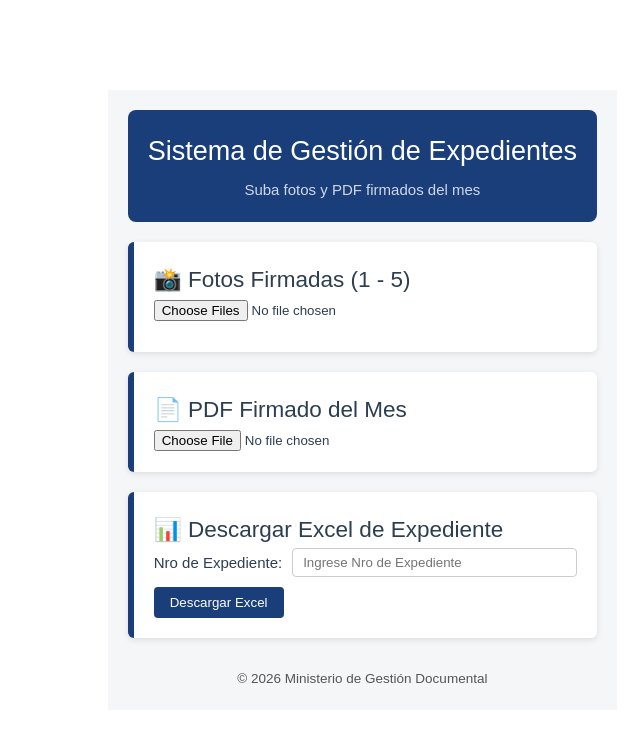
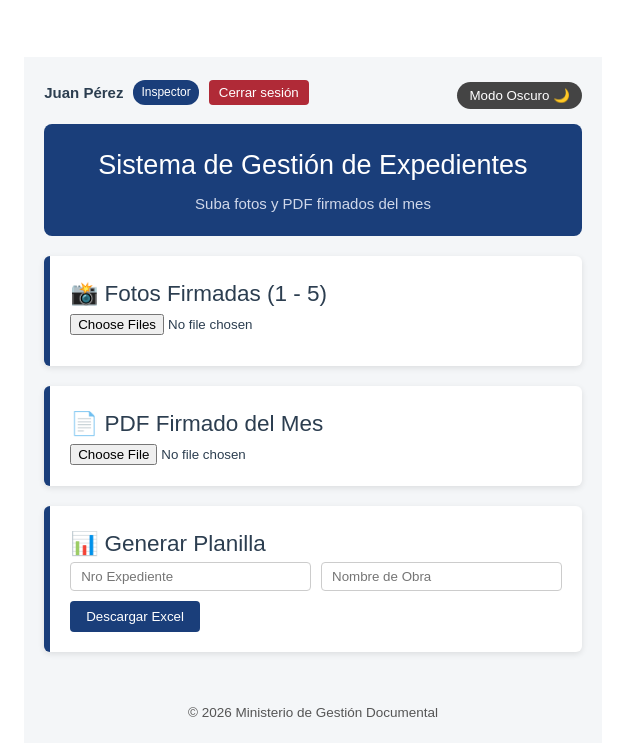
Before and after one commit to fHulk23/ALANCAY-PRACTICAS, a Vue app: page /InspecciondeObra in a window 1280 px wide. Shown: the top 756 px of the page, without its empty margins (23-663 px from the left). Built offline with nearby package versions, Linux system fonts and the light colour scheme.

Commit message:
modo oscuro y cierre de sesion botones

```diff
--- a/src/components/InspecciondeObra.vue
+++ b/src/components/InspecciondeObra.vue
@@ -1,5 +1,20 @@
 <template>
-  <div class="gov-container">
+  <div :class="['gov-container', { dark: darkMode }]">
+
+    <!-- Barra superior: perfil + modo oscuro -->
+    <div class="top-bar">
+      <div class="profile-info">
+        <span class="user-name">{{ usuario }}</span>
+        <span class="user-role">{{ rol }}</span>
+        <button class="logout-btn" @click="cerrarSesion">Cerrar sesión</button>
+      </div>
+
+      <button class="mode-btn" @click="toggleDarkMode">
+        {{ darkMode ? "Modo Claro ☀️" : "Modo Oscuro 🌙" }}
+      </button>
+    </div>
+
+    <!-- Header principal -->
     <header class="gov-header">
       <h1>Sistema de Gestión de Expedientes</h1>
       <p>Suba fotos y PDF firmados del mes</p>
@@ -8,12 +23,7 @@
     <!-- Recuadro Fotos -->
     <div class="gov-card">
       <h2>📸 Fotos Firmadas (1 - 5)</h2>
-      <input
-        type="file"
-        accept="image/*"
-        multiple
-        @change="handleImages"
-      />
+      <input type="file" accept="image/*" multiple @change="handleImages" />
       <p v-if="imageError" class="gov-error">{{ imageError }}</p>
 
       <div class="gov-preview">
@@ -26,33 +36,24 @@
     <!-- Recuadro PDF -->
     <div class="gov-card">
       <h2>📄 PDF Firmado del Mes</h2>
-      <input
-        type="file"
-        accept="application/pdf"
-        @change="handlePDF"
-      />
+      <input type="file" accept="application/pdf" @change="handlePDF" />
       <p v-if="pdfName" class="gov-info">Archivo seleccionado: {{ pdfName }}</p>
     </div>
 
-    <!-- Recuadro Excel -->
+    <!-- Línea única: Expediente + Obra + Excel -->
     <div class="gov-card">
-      <h2>📊 Descargar Excel de Expediente</h2>
-      <div class="gov-excel-input">
-        <label>Nro de Expediente:</label>
-        <input
-          type="text"
-          v-model="expediente"
-          placeholder="Ingrese Nro de Expediente"
-        />
+      <h2>📊 Generar Planilla</h2>
+      <div class="gov-line">
+        <input v-model="expediente" placeholder="Nro Expediente" />
+        <input v-model="obra" placeholder="Nombre de Obra" />
+        <button class="gov-btn" @click="downloadExcel">Descargar Excel</button>
       </div>
-      <button class="gov-btn" @click="downloadExcel">
-        Descargar Excel
-      </button>
     </div>
 
     <footer class="gov-footer">
       <p>© 2026 Ministerio de Gestión Documental</p>
     </footer>
+
   </div>
 </template>
 
@@ -70,82 +71,113 @@ const images = ref<ImageFile[]>([]);
 const imageError = ref("");
 const pdfName = ref("");
 const expediente = ref("");
+const obra = ref("");
+
+const usuario = ref("Juan Pérez");
+const rol = ref("Inspector");
+const darkMode = ref(false);
+
+const toggleDarkMode = () => { darkMode.value = !darkMode.value };
+const cerrarSesion = () => { alert("Sesión cerrada") };
 
 const handleImages = (event: Event) => {
   const target = event.target as HTMLInputElement;
   if (!target.files) return;
 
   const files = Array.from(target.files);
-
   if (files.length < 1 || files.length > 5) {
     imageError.value = "Debe subir mínimo 1 y máximo 5 imágenes.";
     images.value = [];
     return;
   }
-
   imageError.value = "";
-  images.value = files.map(file => ({
-    file,
-    url: URL.createObjectURL(file)
-  }));
+  images.value = files.map(file => ({ file, url: URL.createObjectURL(file) }));
 };
 
 const handlePDF = (event: Event) => {
   const target = event.target as HTMLInputElement;
   if (!target.files) return;
-
   const file = target.files[0];
-
-  if (file.type !== "application/pdf") {
-    alert("Solo se permiten archivos PDF");
-    return;
-  }
-
+  if (file.type !== "application/pdf") { alert("Solo se permiten archivos PDF"); return; }
   pdfName.value = file.name;
 };
 
 const downloadExcel = () => {
-  if (!expediente.value) {
-    alert("Debe ingresar el número de expediente");
-    return;
-  }
-
-  const data = [
-    {
-      "Nro de Expediente": expediente.value,
-      "Cantidad de Fotos": images.value.length,
-      "PDF Subido": pdfName.value || "No"
-    }
-  ];
-
+  if (!expediente.value || !obra.value) { alert("Debe completar expediente y obra"); return; }
+  const data = [{
+    "Nro de Expediente": expediente.value,
+    "Obra": obra.value,
+    "Cantidad de Fotos": images.value.length,
+    "PDF Subido": pdfName.value || "No"
+  }];
   const worksheet = XLSX.utils.json_to_sheet(data);
   const workbook = XLSX.utils.book_new();
   XLSX.utils.book_append_sheet(workbook, worksheet, "Reporte");
-
-  const excelBuffer = XLSX.write(workbook, {
-    bookType: "xlsx",
-    type: "array"
-  });
-
-  const blob = new Blob([excelBuffer], {
-    type: "application/octet-stream"
-  });
-
-  saveAs(blob, "reporte_expediente.xlsx");
+  const excelBuffer = XLSX.write(workbook, { bookType: "xlsx", type: "array" });
+  const blob = new Blob([excelBuffer], { type: "application/octet-stream" });
+  saveAs(blob, `Expediente_${expediente.value}.xlsx`);
 };
 </script>
 
 <style scoped>
-/* Contenedor general */
+/* Contenedor general centrado */
 .gov-container {
   max-width: 900px;
+  width: 95%;
   margin: auto;
   padding: 20px;
   font-family: 'Arial', sans-serif;
   background-color: #f4f6f8;
+  display: flex;
+  flex-direction: column;
+  align-items: center;
+  transition: all 0.3s ease;
 }
 
-/* Header estilo gubernamental */
+/* Barra superior */
+.top-bar {
+  display: flex;
+  justify-content: space-between;
+  width: 100%;
+  flex-wrap: wrap;
+  align-items: center;
+  margin-bottom: 15px;
+}
+
+.profile-info {
+  display: flex;
+  align-items: center;
+  gap: 10px;
+  flex-wrap: wrap;
+}
+
+.user-name { font-weight: bold; }
+.user-role {
+  background: #1a3e7a;
+  color: white;
+  padding: 3px 8px;
+  border-radius: 12px;
+  font-size: 0.8em;
+}
+.logout-btn {
+  background: #b02a37;
+  color: white;
+  border: none;
+  padding: 5px 10px;
+  border-radius: 4px;
+  cursor: pointer;
+}
+.mode-btn {
+  background: #444;
+  color: white;
+  border: none;
+  padding: 6px 12px;
+  border-radius: 20px;
+  cursor: pointer;
+  margin-top: 5px;
+}
+
+/* Header */
 .gov-header {
   text-align: center;
   background-color: #1a3e7a;
@@ -153,95 +185,54 @@ const downloadExcel = () => {
   padding: 20px;
   border-radius: 8px;
   margin-bottom: 20px;
+  width: 100%;
 }
+.gov-header h1 { margin: 0; font-size: 1.8em; }
+.gov-header p { margin: 5px 0 0 0; font-size: 1em; color: #d0d8ea; }
 
-.gov-header h1 {
-  margin: 0;
-  font-size: 1.8em;
-}
-
-.gov-header p {
-  margin: 5px 0 0 0;
-  font-size: 1em;
-  color: #d0d8ea;
-}
-
-/* Tarjetas / Recuadros */
+/* Tarjetas */
 .gov-card {
   background: white;
   border-left: 6px solid #1a3e7a;
   padding: 20px;
   margin-bottom: 20px;
   border-radius: 6px;
+  width: 100%;
+  max-width: 800px;
   box-shadow: 0px 2px 6px rgba(0,0,0,0.1);
+  transition: all 0.3s ease;
 }
 
-/* Previews de fotos */
-.gov-preview {
-  display: flex;
-  gap: 10px;
-  margin-top: 10px;
-}
+/* Previews */
+.gov-preview { display: flex; gap: 10px; flex-wrap: wrap; margin-top: 10px; }
+.gov-preview-box { width: 100px; height: 100px; border: 1px solid #ccc; overflow: hidden; border-radius: 4px; }
+.gov-preview-box img { width: 100%; height: 100%; object-fit: cover; }
 
-.gov-preview-box {
-  width: 100px;
-  height: 100px;
-  border: 1px solid #ccc;
-  overflow: hidden;
-  border-radius: 4px;
-}
+/* Línea única */
+.gov-line { display: flex; gap: 10px; align-items: center; flex-wrap: wrap; }
+.gov-line input { flex: 1 1 150px; padding: 6px 10px; border: 1px solid #ccc; border-radius: 4px; }
 
-.gov-preview-box img {
-  width: 100%;
-  height: 100%;
-  object-fit: cover;
-}
-
-/* Inputs */
-.gov-excel-input {
-  display: flex;
-  gap: 10px;
-  align-items: center;
-  margin-bottom: 10px;
-}
-
-.gov-excel-input input {
-  flex: 1;
-  padding: 6px 10px;
-  border-radius: 4px;
-  border: 1px solid #ccc;
-}
-
-/* Botón estilo institucional */
-.gov-btn {
-  background-color: #1a3e7a;
-  color: white;
-  padding: 8px 16px;
-  border: none;
-  border-radius: 4px;
-  cursor: pointer;
-}
-
-.gov-btn:hover {
-  background-color: #16325c;
-}
+/* Botón */
+.gov-btn { background-color: #1a3e7a; color: white; padding: 8px 16px; border: none; border-radius: 4px; cursor: pointer; }
+.gov-btn:hover { background-color: #16325c; }
 
 /* Mensajes */
-.gov-error {
-  color: red;
-  font-weight: bold;
-}
-
-.gov-info {
-  color: #1a3e7a;
-  font-weight: bold;
-}
+.gov-error { color: red; font-weight: bold; }
+.gov-info { color: #1a3e7a; font-weight: bold; }
 
 /* Footer */
-.gov-footer {
-  text-align: center;
-  font-size: 0.9em;
-  color: #555;
-  margin-top: 30px;
+.gov-footer { text-align: center; font-size: 0.9em; color: #555; margin-top: 30px; width: 100%; }
+
+/* Modo oscuro */
+.dark { background-color: #1e1e1e; color: #f1f1f1; }
+.dark .gov-card { background: #2c2c2c; border-left-color: #4e8cff; }
+.dark .gov-header { background-color: #111; }
+.dark input { background: #333; color: white; border: 1px solid #555; }
+
+/* Responsive: móviles */
+@media (max-width: 600px) {
+  .gov-container { padding: 10px; }
+  .gov-line { flex-direction: column; }
+  .mode-btn { margin-top: 10px; }
 }
 </style>
```
